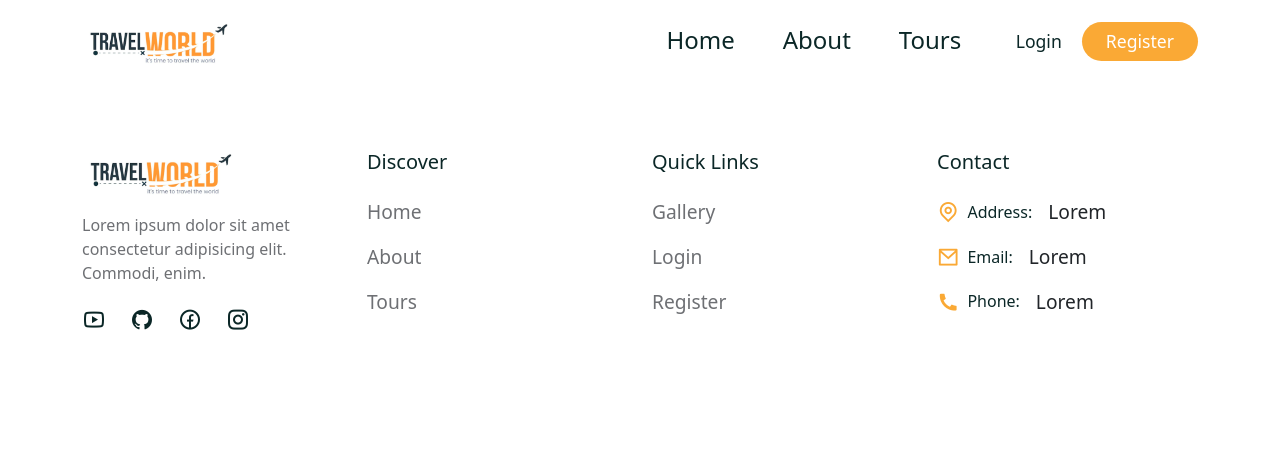
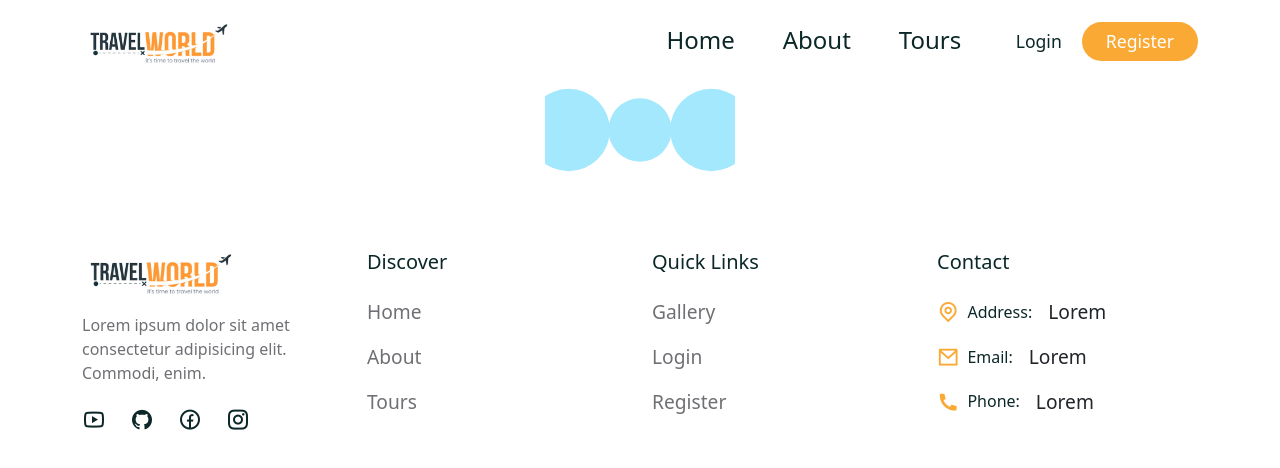
Before and after one commit to Uzerkhan786/Tour-Booking, a React (Create React App) app in the folder frontend/: page /loading in a window 1280 px wide. Shown: the top 468 px of the page. Built offline with nearby package versions, Linux system fonts and the light colour scheme; a web font is replaced by a local one.

Commit message:
adding loader

```diff
--- a/frontend/package.json
+++ b/frontend/package.json
@@ -10,6 +10,7 @@
     "json": "^11.0.0",
     "react": "^18.2.0",
     "react-dom": "^18.2.0",
+    "react-loader-spinner": "^6.1.6",
     "react-responsive-masonry": "^2.1.7",
     "react-router-dom": "^6.6.1",
     "react-scripts": "^5.0.1",
--- a/frontend/src/components/Featured-tours/FeaturedTourList.jsx
+++ b/frontend/src/components/Featured-tours/FeaturedTourList.jsx
@@ -4,22 +4,22 @@ import TourCard from '../../shared/TourCard'
 import { Col } from 'reactstrap'
 import useFetch from './../../hooks/useFetch'
 import {BASE_URL} from './../../utils/config'
-
+import Loading from '../Loader/Loading'
 const FeaturedTourList = () => {
    const {data: featuredTours, loading, error} = useFetch(`${BASE_URL}/tours/search/getFeaturedTour`)
    // console.log(featuredTours)
 
    return (
       <>
-         { loading && <h4>Loading.....</h4> }
-         { error && <h4>{error}</h4> }
+
          {
-            !loading && !error &&
-            featuredTours?.map(tour => (
-               <Col lg='3' md='4' sm='6' className='mb-4' key={tour._id}>
-                  <TourCard tour={tour} />
-               </Col>
-            ))
+            loading?(<Loading/>):(!loading && !error &&
+               featuredTours?.map(tour => (
+                  <Col lg='3' md='4' sm='6' className='mb-4' key={tour._id}>
+                     <TourCard tour={tour} />
+                  </Col>
+               )))
+
          }
       </>
    )
--- /dev/null
+++ b/frontend/src/components/Loader/Loading.jsx
@@ -0,0 +1,21 @@
+import React from 'react'
+import { ThreeDots } from 'react-loader-spinner'
+const Loading = () => {
+  return (
+    <div style={{margin:'auto',display:'flex',justifyContent:'center'}}>
+      <ThreeDots
+  visible={true}
+  height="100"
+  width="190"
+  color="#A3E8FD"
+  radius="20"
+  ariaLabel="three-dots-loading"
+  wrapperStyle={{}}
+  wrapperClass=""
+  />
+    </div>
+
+  )
+}
+
+export default Loading
--- a/frontend/src/pages/TourDetails.jsx
+++ b/frontend/src/pages/TourDetails.jsx
@@ -10,6 +10,7 @@ import Newsletter from '../shared/Newsletter'
 import useFetch from '../hooks/useFetch'
 import { BASE_URL ,URL} from '../utils/config'
 import { AuthContext } from '../context/AuthContext'
+import Loading from '../components/Loader/Loading'
 
 const TourDetails = () => {
    const { id } = useParams()
@@ -40,7 +41,7 @@ const TourDetails = () => {
             method: 'POST',
             body: JSON.stringify({
                productId:id,
-               username:'uzer',
+               username:user.username,
                reviewText:review.reviewText,
                rating:tourRating
             }),
@@ -69,10 +70,11 @@ const TourDetails = () => {
    return (
       <section>
          <Container>
-            {loading && <h4 className='text-center pt-5'>LOADING.........</h4>}
+
             {error && <h4 className='text-center pt-5'>{error}</h4>}
             {
-               !loading && !error &&
+               loading?(<Loading/>):(
+                  !loading && !error &&
                <Row>
                   <Col lg='8'>
                      <div className="tour__content">
@@ -154,6 +156,8 @@ const TourDetails = () => {
                      <Booking tour={tour} avgRating={avgRating} />
                   </Col>
                </Row>
+               )
+
             }
          </Container>
          <Newsletter />
--- a/frontend/src/pages/Tours.jsx
+++ b/frontend/src/pages/Tours.jsx
@@ -8,17 +8,18 @@ import Newsletter from './../shared/Newsletter'
 import { Col, Container, Row } from 'reactstrap'
 import useFetch from '../hooks/useFetch'
 import { BASE_URL } from '../utils/config'
-
+import Loading from '../components/Loader/Loading'
 
 const Tours = () => {
    const [pageCount, setPageCount] = useState(0)
    const [page, setPage] = useState(0)
-
+   const [load,setLoad]=useState(false)
    const { data: tours, loading, error } = useFetch(`${BASE_URL}/tours?page=${page}`)
    const { data: tourCount } = useFetch(`${BASE_URL}/tours/search/getTourCount`)
 
    useEffect(() => {
       const pages = Math.ceil(tourCount / 8)
+      setLoad(true)
       setPageCount(pages)
       window.scrollTo(0,0)
    }, [page, tourCount, tours])
@@ -36,11 +37,9 @@ const Tours = () => {
 
          <section className='pt-0'>
             <Container>
-               {loading && <h4 className='text-center pt-5'>LOADING..........</h4>}
-               {error && <h4 className='text-center pt-5'>{error}</h4>}
-               {
-                  !loading && !error &&
-                  <Row>
+
+
+               {!load?(<div ><Loading/></div>):(<Row>
                      {
                         tours?.map(tour => (<Col lg='3' md='6' sm='6' className='mb-4' key={tour._id}> <TourCard tour={tour} /> </Col>))
                      }
@@ -56,7 +55,8 @@ const Tours = () => {
                            ))}
                         </div>
                      </Col>
-                  </Row>
+                  </Row>)
+
                }
             </Container>
          </section>
--- a/frontend/src/router/Routers.js
+++ b/frontend/src/router/Routers.js
@@ -9,6 +9,7 @@ import TourDetails from './../pages/TourDetails'
 import Tours from './../pages/Tours'
 import Image from './Image'
 import TourCreate from '../pages/TourCreate'
+import Loading from '../components/Loader/Loading'
 
 const Routers = () => {
    return (
@@ -24,6 +25,7 @@ const Routers = () => {
          <Route path='/thank-you' element={<ThankYou/>} />
          <Route path='image' element={<Image/>}/>
          <Route path='/tours/search' element={<SearchResultList/>} />
+         <Route path='/loading' element={<Loading/>}/>
       </Routes>
    )
 }
--- a/frontend/src/utils/config.js
+++ b/frontend/src/utils/config.js
@@ -1,2 +1,2 @@
 export const BASE_URL = 'https://toursbooking-6nzn.onrender.com/api/v1'
-export  const URL='https://toursbooking-6nzn.onrender.com/'
+export  const URL='https://toursbooking-6nzn.onrender.com'
```
Also changed, not shown: 1 other file (tests, documents, lock files or other folders).
